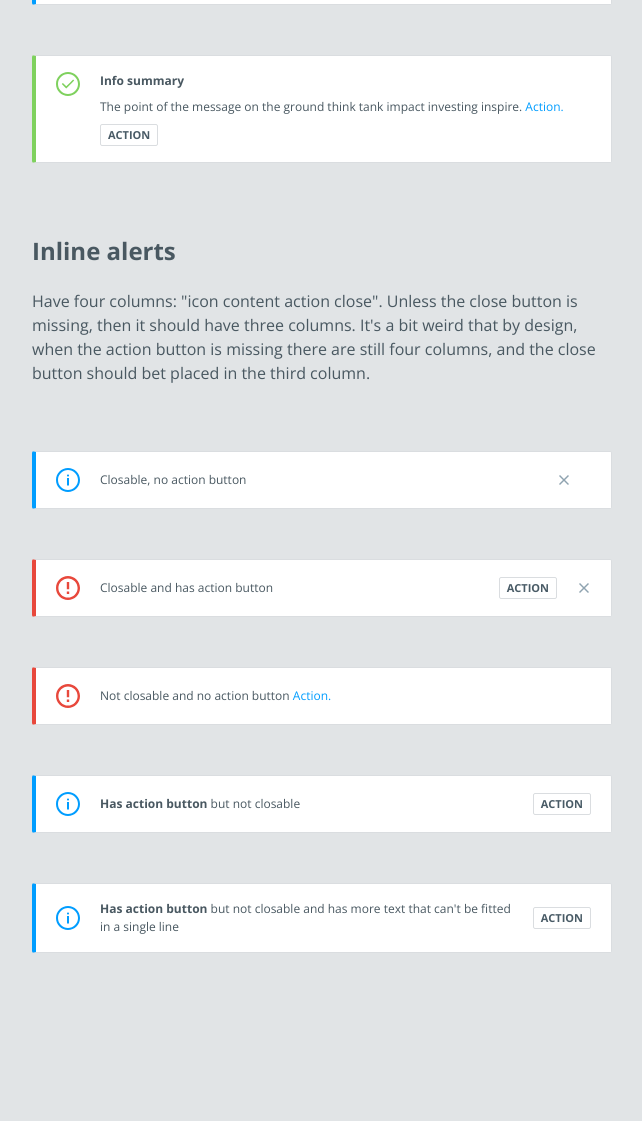
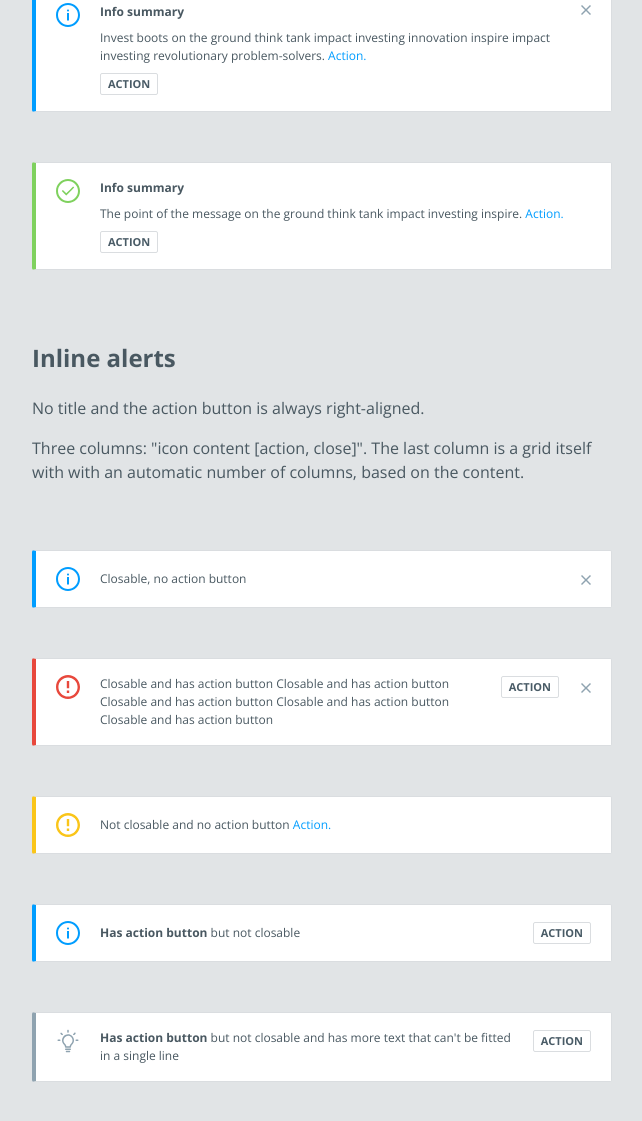
Before and after one commit to dpanov/alert-component, a website built with Parcel: page index.html in a window 1280 px wide. Shown: the part 467-1588 px from the top of the page, without its empty margins (318-960 px from the left). Before the commit the page ends 1528 px from the top, so only its background shows below. Built offline with nearby package versions, Linux system fonts and the light colour scheme.

Commit message:
Added flexbox version and setup instructions Also added titles to the SVG icons and aria-label to the close button; Simplified some of the Grid code, based on the workshop today; Added Tip alert option

```diff
--- a/index.html
+++ b/index.html
@@ -3,22 +3,28 @@
 <head>
   <meta charset="UTF-8">
   <meta name="viewport" content="width=device-width, initial-scale=1.0">
-  <title>Falcon.io alert component</title>
+  <title>Grid alert component</title>
   <meta name="description" content="" />
 
-  <link rel="stylesheet" href="./src/css/styles.scss">
+  <link rel="stylesheet" href="./src/css/styles-grid.scss">
   <link href="https://fonts.googleapis.com/css?family=Open+Sans:300,600,700&display=swap" rel="stylesheet">
 </head>
 
 <body>
   <div class="content">
+    <h1>Alerts with Grid</h1>
+  </div>
+
+  <div class="content">
     <div>
       <h2>Standard alerts</h2>
-      <p>Always have three columns: "icon content close". When the alert can't be closed, the close column is empty, but the space between the columns is still there. That's how we get the 40 px space on the right. Action button is always at the bottom.</p>
+      <p>Has a title and the action button is in the content.</p>
+      <p>Three columns: "icon content close". When the alert can't be closed, the close column is empty, but the space between the columns is still there. That's how we get the 40 px space on the right. Action button is always at the bottom.</p>
     </div>
 
     <div class="alert alert--info">
       <svg class="icon icon--info" width="24" height="24" viewBox="0 0 24 24" fill="#8FA3B0" xmlns="http://www.w3.org/2000/svg">
+        <title>Info alert</title>
         <path d="M12 0C5.3725 0 0 5.3725 0 12C0 18.6275 5.3725 24 12 24C18.6275 24 24 18.6275 24 12C24 5.3725 18.6275 0 12 0ZM12 22C6.477 22 2 17.523 2 12C2 6.477 6.477 2 12 2C17.523 2 22 6.477 22 12C22 17.523 17.523 22 12 22Z"/>
         <path d="M12 8.4845C12.5523 8.4845 13 8.03678 13 7.4845C13 6.93221 12.5523 6.4845 12 6.4845C11.4477 6.4845 11 6.93221 11 7.4845C11 8.03678 11.4477 8.4845 12 8.4845Z"/>
         <path d="M12.9995 9.9845H11.001V17.5H12.9995V9.9845Z"/>
@@ -34,17 +40,16 @@
         <button class="button button--outlined">Action</button>
       </div>
 
-      <div class="alert__actions">
-        <button class="button button--close">
+      <button class="alert__close button button--close" aria-label="Close alert box">
         <svg width="12" height="12" viewBox="0 0 12 12" fill="#8FA3B0" xmlns="http://www.w3.org/2000/svg">
           <path d="M11 2.00714L9.99286 1L6 4.99286L2.00714 1L1 2.00714L4.99286 6L1 9.99286L2.00714 11L6 7.00714L9.99286 11L11 9.99286L7.00714 6L11 2.00714Z" />
         </svg>
       </button>
     </div>
-    </div>
 
     <div class="alert alert--success">
       <svg class="icon icon--success" width="24" height="24" viewBox="0 0 24 24" fill="#8FA3B0" xmlns="http://www.w3.org/2000/svg">
+        <title>Success alert</title>
         <path d="M17.101 7.48901L14.213 10.3775L14.218 10.382L10.2795 14.3205L6.8955 10.9355L5.798 12.033L9.677 15.9125L9.6735 15.9165L10.2685 16.5105L10.272 16.508L10.2755 16.5105L10.541 16.246L10.5435 16.2485L15.3135 11.4785L18.202 8.59001L17.101 7.48901Z"/>
         <path d="M12 0C5.3725 0 0 5.3725 0 12C0 18.6275 5.3725 24 12 24C18.6275 24 24 18.6275 24 12C24 5.3725 18.6275 0 12 0ZM12 22C6.477 22 2 17.523 2 12C2 6.477 6.477 2 12 2C17.523 2 22 6.477 22 12C22 17.523 17.523 22 12 22Z"/>
       </svg>
@@ -58,19 +63,17 @@
 
         <button class="button button--outlined">Action</button>
       </div>
-
-      <div class="alert__actions">
-      </div>
     </div>
 
     <div>
       <h2>Inline alerts</h2>
-
-      <p>Have four columns: "icon content action close". Unless the close button is missing, then it should have three columns. It's a bit weird that by design, when the action button is missing there are still four columns, and the close button should bet placed in the third column. </p>
+      <p>No title and the action button is always right-aligned.</p>
+      <p>Three columns: "icon content [action, close]". The last column is a grid itself with with an automatic number of columns, based on the content. </p>
     </div>
 
-    <div class="alert alert--inline alert--info">
+    <div class="alert alert--info">
       <svg class="icon icon--info" width="24" height="24" viewBox="0 0 24 24" fill="#8FA3B0" xmlns="http://www.w3.org/2000/svg">
+        <title>Info alert</title>
         <path d="M12 0C5.3725 0 0 5.3725 0 12C0 18.6275 5.3725 24 12 24C18.6275 24 24 18.6275 24 12C24 5.3725 18.6275 0 12 0ZM12 22C6.477 22 2 17.523 2 12C2 6.477 6.477 2 12 2C17.523 2 22 6.477 22 12C22 17.523 17.523 22 12 22Z"/>
         <path d="M12 8.4845C12.5523 8.4845 13 8.03678 13 7.4845C13 6.93221 12.5523 6.4845 12 6.4845C11.4477 6.4845 11 6.93221 11 7.4845C11 8.03678 11.4477 8.4845 12 8.4845Z"/>
         <path d="M12.9995 9.9845H11.001V17.5H12.9995V9.9845Z"/>
@@ -82,8 +85,8 @@
         </p>
       </div>
 
-      <div class="alert__actions">
-        <button class="button button--close">
+      <div class="alert__action">
+        <button class="alert__close button button--close" aria-label="Close alert box">
           <svg width="12" height="12" viewBox="0 0 12 12" fill="#8FA3B0" xmlns="http://www.w3.org/2000/svg">
             <path d="M11 2.00714L9.99286 1L6 4.99286L2.00714 1L1 2.00714L4.99286 6L1 9.99286L2.00714 11L6 7.00714L9.99286 11L11 9.99286L7.00714 6L11 2.00714Z" />
           </svg>
@@ -92,21 +95,26 @@
     </div>
 
 
-    <div class="alert alert--inline alert--error">
+    <div class="alert alert--error">
       <svg class="icon icon--error" width="24" height="24" viewBox="0 0 24 24" fill="#8FA3B0" xmlns="http://www.w3.org/2000/svg">
+        <title>Error alert</title>
         <path d="M10.8 15.6H13.2V18H10.8V15.6ZM10.8 6H13.2V13.2H10.8V6ZM11.988 0C5.364 0 0 5.376 0 12C0 18.624 5.364 24 11.988 24C18.624 24 24 18.624 24 12C24 5.376 18.624 0 11.988 0ZM12 21.6C6.696 21.6 2.4 17.304 2.4 12C2.4 6.696 6.696 2.4 12 2.4C17.304 2.4 21.6 6.696 21.6 12C21.6 17.304 17.304 21.6 12 21.6Z"/>
       </svg>
 
       <div class="alert__content alert__content--inline">
         <p class="alert__text">
           Closable and has action button
+          Closable and has action button
+          Closable and has action button
+          Closable and has action button
+          Closable and has action button
         </p>
       </div>
 
+      <div class="alert__action">
         <button class="button button--outlined">Action</button>
 
-      <div class="alert__actions">
-        <button class="button button--close">
+        <button class="alert__close button button--close" aria-label="Close alert box">
           <svg width="12" height="12" viewBox="0 0 12 12" fill="#8FA3B0" xmlns="http://www.w3.org/2000/svg">
             <path d="M11 2.00714L9.99286 1L6 4.99286L2.00714 1L1 2.00714L4.99286 6L1 9.99286L2.00714 11L6 7.00714L9.99286 11L11 9.99286L7.00714 6L11 2.00714Z" />
           </svg>
@@ -115,8 +123,9 @@
     </div>
 
 
-    <div class="alert alert--inline alert--error">
-      <svg class="icon icon--error" width="24" height="24" viewBox="0 0 24 24" fill="#8FA3B0" xmlns="http://www.w3.org/2000/svg">
+    <div class="alert alert--warning">
+      <svg class="icon icon--warning" width="24" height="24" viewBox="0 0 24 24" fill="#8FA3B0" xmlns="http://www.w3.org/2000/svg">
+        <title>Warning alert</title>
         <path d="M10.8 15.6H13.2V18H10.8V15.6ZM10.8 6H13.2V13.2H10.8V6ZM11.988 0C5.364 0 0 5.376 0 12C0 18.624 5.364 24 11.988 24C18.624 24 24 18.624 24 12C24 5.376 18.624 0 11.988 0ZM12 21.6C6.696 21.6 2.4 17.304 2.4 12C2.4 6.696 6.696 2.4 12 2.4C17.304 2.4 21.6 6.696 21.6 12C21.6 17.304 17.304 21.6 12 21.6Z"/>
       </svg>
 
@@ -128,8 +137,9 @@
     </div>
 
 
-    <div class="alert alert--inline alert--not-closable alert--info">
+    <div class="alert alert--info">
       <svg class="icon icon--info" width="24" height="24" viewBox="0 0 24 24" fill="#8FA3B0" xmlns="http://www.w3.org/2000/svg">
+        <title>Info alert</title>
         <path d="M12 0C5.3725 0 0 5.3725 0 12C0 18.6275 5.3725 24 12 24C18.6275 24 24 18.6275 24 12C24 5.3725 18.6275 0 12 0ZM12 22C6.477 22 2 17.523 2 12C2 6.477 6.477 2 12 2C17.523 2 22 6.477 22 12C22 17.523 17.523 22 12 22Z"/>
         <path d="M12 8.4845C12.5523 8.4845 13 8.03678 13 7.4845C13 6.93221 12.5523 6.4845 12 6.4845C11.4477 6.4845 11 6.93221 11 7.4845C11 8.03678 11.4477 8.4845 12 8.4845Z"/>
         <path d="M12.9995 9.9845H11.001V17.5H12.9995V9.9845Z"/>
@@ -141,14 +151,22 @@
         </p>
       </div>
 
+      <div class="alert__action">
         <button class="button button--outlined">Action</button>
       </div>
+    </div>
 
-    <div class="alert alert--inline alert--not-closable alert--info">
-      <svg class="icon icon--info" width="24" height="24" viewBox="0 0 24 24" fill="#8FA3B0" xmlns="http://www.w3.org/2000/svg">
-        <path d="M12 0C5.3725 0 0 5.3725 0 12C0 18.6275 5.3725 24 12 24C18.6275 24 24 18.6275 24 12C24 5.3725 18.6275 0 12 0ZM12 22C6.477 22 2 17.523 2 12C2 6.477 6.477 2 12 2C17.523 2 22 6.477 22 12C22 17.523 17.523 22 12 22Z"/>
-        <path d="M12 8.4845C12.5523 8.4845 13 8.03678 13 7.4845C13 6.93221 12.5523 6.4845 12 6.4845C11.4477 6.4845 11 6.93221 11 7.4845C11 8.03678 11.4477 8.4845 12 8.4845Z"/>
-        <path d="M12.9995 9.9845H11.001V17.5H12.9995V9.9845Z"/>
+    <div class="alert alert--tip">
+      <svg class="icon icon--tip" width="24" height="24" viewBox="0 0 24 24" fill="#8FA3B0" xmlns="http://www.w3.org/2000/svg">
+        <title>Tip alert</title>
+        <path d="M12 5.24998C10.43 5.31625 8.94204 5.96967 7.83086 7.08084C6.71969 8.19202 6.06627 9.67994 6 11.25C6.01224 12.8407 6.6258 14.3679 7.7175 15.525C8.09307 15.8243 8.40138 16.1995 8.62235 16.6259C8.84333 17.0523 8.972 17.5205 9 18C9 18.1989 9.07902 18.3897 9.21967 18.5303C9.36032 18.671 9.55109 18.75 9.75 18.75H14.25C14.4489 18.75 14.6397 18.671 14.7803 18.5303C14.921 18.3897 15 18.1989 15 18C15.0235 17.5232 15.1488 17.0571 15.3674 16.6328C15.586 16.2085 15.8929 15.8359 16.2675 15.54C16.8303 14.9784 17.2739 14.309 17.5716 13.5718C17.8693 12.8346 18.015 12.0449 18 11.25C18.0006 10.4362 17.8391 9.63035 17.5249 8.87961C17.2107 8.12888 16.7501 7.44826 16.17 6.87748C15.619 6.3413 14.966 5.92102 14.2498 5.64148C13.5336 5.36194 12.7686 5.22882 12 5.24998ZM15.255 14.46C14.4053 15.1828 13.8131 16.1618 13.5675 17.25H10.4325C10.1891 16.1719 9.61167 15.1982 8.7825 14.4675C7.97007 13.5916 7.51288 12.4446 7.5 11.25C7.5531 10.0736 8.04424 8.95959 8.87693 8.12691C9.70961 7.29423 10.8236 6.80308 12 6.74998C12.5706 6.73019 13.1393 6.82633 13.6717 7.03259C14.2041 7.23885 14.6891 7.55093 15.0975 7.94998C15.5394 8.37882 15.8911 8.89166 16.132 9.45837C16.3728 10.0251 16.4979 10.6342 16.5 11.25C16.5133 11.8425 16.408 12.4317 16.1903 12.9829C15.9726 13.5342 15.647 14.0364 15.2325 14.46H15.255Z"/>
+        <path d="M14.25 19.5H9.75C9.55109 19.5 9.36032 19.579 9.21967 19.7197C9.07902 19.8603 9 20.0511 9 20.25C9 20.4489 9.07902 20.6397 9.21967 20.7803C9.36032 20.921 9.55109 21 9.75 21H14.25C14.4489 21 14.6397 20.921 14.7803 20.7803C14.921 20.6397 15 20.4489 15 20.25C15 20.0511 14.921 19.8603 14.7803 19.7197C14.6397 19.579 14.4489 19.5 14.25 19.5Z"/>
+        <path d="M13.5 21.75H10.5C10.3011 21.75 10.1103 21.829 9.96967 21.9697C9.82902 22.1103 9.75 22.3011 9.75 22.5C9.75 22.6989 9.82902 22.8897 9.96967 23.0303C10.1103 23.171 10.3011 23.25 10.5 23.25H13.5C13.6989 23.25 13.8897 23.171 14.0303 23.0303C14.171 22.8897 14.25 22.6989 14.25 22.5C14.25 22.3011 14.171 22.1103 14.0303 21.9697C13.8897 21.829 13.6989 21.75 13.5 21.75Z"/>
+        <path d="M12 3.75C12.1989 3.75 12.3897 3.67098 12.5303 3.53033C12.671 3.38968 12.75 3.19891 12.75 3V1.5C12.75 1.30109 12.671 1.11032 12.5303 0.96967C12.3897 0.829018 12.1989 0.75 12 0.75C11.8011 0.75 11.6103 0.829018 11.4697 0.96967C11.329 1.11032 11.25 1.30109 11.25 1.5V3C11.25 3.19891 11.329 3.38968 11.4697 3.53033C11.6103 3.67098 11.8011 3.75 12 3.75Z"/>
+        <path d="M3.75 10.5H2.25C2.05109 10.5 1.86032 10.579 1.71967 10.7197C1.57902 10.8603 1.5 11.0511 1.5 11.25C1.5 11.4489 1.57902 11.6397 1.71967 11.7803C1.86032 11.921 2.05109 12 2.25 12H3.75C3.94891 12 4.13968 11.921 4.28033 11.7803C4.42098 11.6397 4.5 11.4489 4.5 11.25C4.5 11.0511 4.42098 10.8603 4.28033 10.7197C4.13968 10.579 3.94891 10.5 3.75 10.5Z"/>
+        <path d="M21.75 10.5H20.25C20.0511 10.5 19.8603 10.579 19.7197 10.7197C19.579 10.8603 19.5 11.0511 19.5 11.25C19.5 11.4489 19.579 11.6397 19.7197 11.7803C19.8603 11.921 20.0511 12 20.25 12H21.75C21.9489 12 22.1397 11.921 22.2803 11.7803C22.421 11.6397 22.5 11.4489 22.5 11.25C22.5 11.0511 22.421 10.8603 22.2803 10.7197C22.1397 10.579 21.9489 10.5 21.75 10.5Z"/>
+        <path d="M19.425 3.82503C19.2845 3.68534 19.0944 3.60693 18.8963 3.60693C18.6981 3.60693 18.508 3.68534 18.3675 3.82503L17.3025 4.88253C17.2322 4.95225 17.1764 5.0352 17.1383 5.1266C17.1003 5.21799 17.0807 5.31602 17.0807 5.41503C17.0807 5.51404 17.1003 5.61207 17.1383 5.70346C17.1764 5.79486 17.2322 5.87781 17.3025 5.94753C17.3726 6.01704 17.4557 6.07203 17.5471 6.10936C17.6385 6.14668 17.7363 6.1656 17.835 6.16503C17.9337 6.1656 18.0316 6.14668 18.1229 6.10936C18.2143 6.07203 18.2974 6.01704 18.3675 5.94753L19.425 4.88253C19.5647 4.74201 19.6431 4.55192 19.6431 4.35378C19.6431 4.15564 19.5647 3.96555 19.425 3.82503V3.82503Z"/>
+        <path d="M6.6975 5.9475C6.76779 5.87777 6.82359 5.79482 6.86166 5.70343C6.89974 5.61203 6.91934 5.51401 6.91934 5.415C6.91934 5.31599 6.89974 5.21796 6.86166 5.12656C6.82359 5.03517 6.76779 4.95222 6.6975 4.8825L5.6325 3.825C5.48902 3.70213 5.30446 3.63792 5.11571 3.64521C4.92695 3.6525 4.74789 3.73075 4.61432 3.86432C4.48075 3.99789 4.4025 4.17695 4.39521 4.36571C4.38792 4.55446 4.45213 4.73902 4.575 4.8825L5.6325 5.9475C5.70258 6.01701 5.78569 6.072 5.87707 6.10932C5.96844 6.14665 6.06629 6.16557 6.165 6.165C6.2637 6.16557 6.36155 6.14665 6.45293 6.10932C6.5443 6.072 6.62742 6.01701 6.6975 5.9475V5.9475Z"/>
       </svg>
 
       <div class="alert__content">
@@ -157,10 +175,10 @@
         </p>
       </div>
 
+      <div class="alert__action">
         <button class="button button--outlined">Action</button>
       </div>
     </div>
-
-  <script src="./src/js/scripts.js"></script>
+  </div>
 </body>
 </html>
--- a/package.json
+++ b/package.json
@@ -3,7 +3,7 @@
   "version": "1.0.0",
   "description": "Falcon.io alert component",
   "scripts": {
-    "dev": "parcel ./index.html --public-url / --out-dir ./dist",
+    "dev": "parcel ./index.html ./index-flexbox.html --public-url / --out-dir ./dist",
     "build": "parcel build ./index.html --public-url / --out-dir ./dist"
   },
   "devDependencies": {
--- a/src/css/__constants.scss
+++ b/src/css/__constants.scss
@@ -6,4 +6,5 @@
   --color-error: #E8483C;
   --color-warning: #FAC519;
   --color-success: #7FD15E;
+  --color-tip: #8FA3B0;
 }
--- /dev/null
+++ b/src/css/_alert-flex.scss
@@ -0,0 +1,80 @@
+:root {
+  --horizontal-gap: 20px;
+  --vertical-gap: 16px;
+}
+
+.alert {
+  align-items: flex-start;
+  background-color: #fff;
+  border: 1px solid #DADDE0;
+  border-left: 4px solid transparent;
+  border-radius: 2px;
+  display: flex;
+  padding: var(--vertical-gap) var(--horizontal-gap);
+
+  :last-child {
+    margin-right: 0;
+  }
+}
+
+
+/**
+ * Variations by type
+ */
+.alert--info {
+  border-left-color: var(--color-info);
+}
+.alert--warning {
+  border-left-color: var(--color-warning);
+}
+.alert--error {
+  border-left-color: var(--color-error);
+}
+.alert--success {
+  border-left-color: var(--color-success);
+}
+
+
+/**
+ * Variations by structure
+ */
+.alert--inline {
+  align-items: center;
+}
+
+/**
+ * Children elements
+ */
+.alert__icon {
+  flex-shrink: 0;
+  margin-right: var(--horizontal-gap);
+  width: 24px;
+}
+
+.alert__content {
+  flex: 1;
+  font-size: 12px;
+  margin-right: var(--horizontal-gap);
+
+  :last-child {
+    margin-bottom: 0;
+  }
+}
+
+.alert__title {
+  display: block;
+  margin-bottom: 8px;
+}
+
+.alert__text {
+  margin: 0 0 8px;
+}
+
+.alert__action {
+  margin-right: var(--horizontal-gap);
+}
+
+.alert__close {
+  flex-shrink: 0;
+  width: 12px;
+}
--- a/src/css/_alert.scss
+++ b/src/css/_alert-grid.scss
@@ -1,3 +1,4 @@
+// If we use those two in other components we could move them in the __constants file
 :root {
   --horizontal-gap: 20px;
   --vertical-gap: 16px;
@@ -33,45 +34,35 @@
 .alert--success {
   border-left-color: var(--color-success);
 }
-
-
-/**
- * Variations by structure
- */
-.alert--inline {
-  align-items: center;
-  grid-template-columns: min-content 1fr min-content min-content;
-}
-.alert--inline.alert--not-closable {
-  grid-template-columns: min-content 1fr min-content;
+.alert--tip {
+  border-left-color: var(--color-tip);
 }
 
-.alert--static {
-  grid-template-columns: min-content 1fr;
-}
 
 /**
  * Children elements
  */
 .alert__content {
+  align-self: center;
   display: grid;
   font-size: 12px;
+  grid-gap: 8px; // if this is dependend on the 16px vertical padding then we could use calc(var(--vertical-gap) / 2);
   justify-items: start;
-  grid-gap: 8px; // if this is dependend on the 16px vertical padding then we could use calc(var(--vertical-gap) / 2);
-}
-
-.alert__title {
-  font-size: 12px;
-  font-size: 700;
-  line-height: 1.5;
 }
 
 .alert__text {
   margin: 0;
 }
 
-.alert__actions {
+.alert__action {
+  align-items: center;
+  column-gap: var(--horizontal-gap);
   display: grid;
-  column-gap: var(--horizontal-gap);
   grid-auto-flow: column;
+  height: 24px; // Needed in order to always be aligned vertically with the alert icon
 }
+
+.alert__close {
+  height: 12px;
+  width: 12px;
+}
--- a/src/css/_button.scss
+++ b/src/css/_button.scss
@@ -34,12 +34,12 @@
   }
 
   &::before {
-    --expand: -10px;
-    bottom: var(--expand);
+    --expand: -9px;
     content: "";
+    position: absolute;
+    width: 32px;
+    height: 32px;
     left: var(--expand);
-    position: absolute;
-    right: var(--expand);
     top: var(--expand);
   }
 }
--- /dev/null
+++ b/src/css/styles-flexbox.scss
@@ -0,0 +1,50 @@
+@import '__constants';
+@import 'content';
+@import 'button';
+@import 'icon';
+@import 'link';
+@import 'alert-flex';
+
+* {
+  box-sizing: border-box;
+}
+
+body {
+  background-color: #E1E4E6;
+  color: #495861;
+  display: grid;
+  font-family: var(--font-family);
+  line-height: 1.5;
+  padding: 100px;
+}
+
+img {
+  display: inline-block;
+  height: auto;
+  max-width: 100%;
+}
+
+button,
+a {
+  position: relative;
+  outline: none;
+}
+
+button:focus,
+a:focus {
+  &::after {
+    --offset: -5px;
+    border: 2px dotted #009DFF;
+    bottom: var(--offset);
+    content: "";
+    left: var(--offset);
+    position: absolute;
+    right: var(--offset);
+    top: var(--offset);
+  }
+}
+
+button::-moz-focus-inner {
+  border: 0;
+  padding: 0;
+}
--- /dev/null
+++ b/src/css/styles-grid.scss
@@ -0,0 +1,51 @@
+@import '__constants';
+@import 'content';
+@import 'button';
+@import 'icon';
+@import 'link';
+@import 'alert-grid';
+
+* {
+  box-sizing: border-box;
+}
+
+body {
+  background-color: #E1E4E6;
+  color: #495861;
+  display: grid;
+  font-family: var(--font-family);
+  line-height: 1.5;
+  padding: 100px;
+}
+
+img {
+  display: inline-block;
+  height: auto;
+  max-width: 100%;
+}
+
+button,
+a {
+  outline: none;
+  position: relative;
+}
+
+button:focus,
+a:focus {
+  &::after {
+    z-index: 1000;
+    --offset: -10px;
+    border: 4px dotted #009DFF;
+    bottom: var(--offset);
+    content: "";
+    left: var(--offset);
+    position: absolute;
+    right: var(--offset);
+    top: var(--offset);
+  }
+}
+
+button::-moz-focus-inner {
+  border: 0;
+  padding: 0;
+}
--- a/src/css/styles.scss
+++ /dev/null
@@ -1,25 +0,0 @@
-@import '__constants';
-@import 'content';
-@import 'button';
-@import 'icon';
-@import 'link';
-@import 'alert';
-
-* {
-  box-sizing: border-box;
-}
-
-body {
-  background-color: #E1E4E6;
-  color: #495861;
-  display: grid;
-  font-family: var(--font-family);
-  line-height: 1.5;
-  padding: 100px;
-}
-
-img {
-  display: inline-block;
-  height: auto;
-  max-width: 100%;
-}
```
Also changed, not shown: index-flexbox.html (added, +159 -0 lines), README.md. Lines whose indentation alone changed are shown as unchanged.
